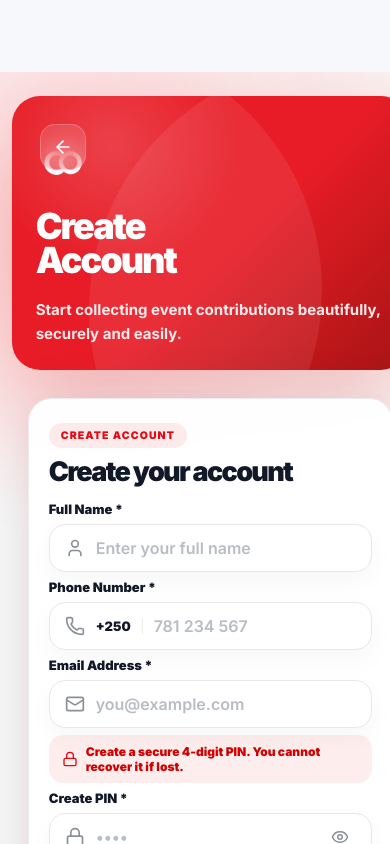
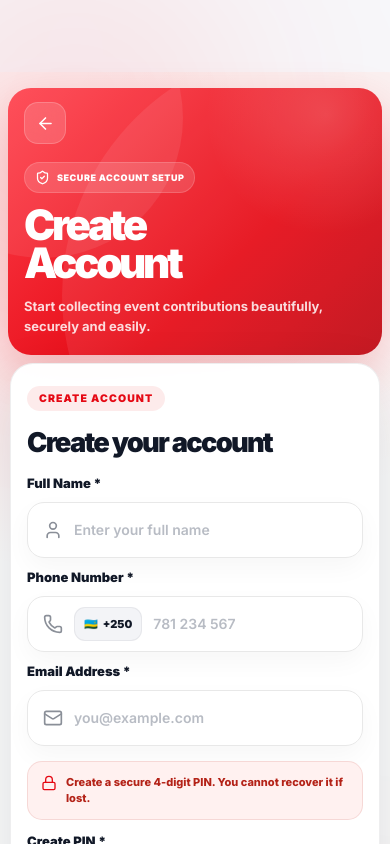
Before and after one commit to Nyiridandi1/contriba-web, a React (Vite) app: page /register in a window 390 px wide. Shown: the top 844 px of the page. Built offline with nearby package versions, Linux system fonts and the light colour scheme; no server answers.

Commit message:
feat: polish premium mobile login experience

```diff
--- a/src/webapp/pages/Register.css
+++ b/src/webapp/pages/Register.css
@@ -1,8 +1,330 @@
-.register-card {
-  max-width: 480px;
+/* ==========================================================
+   CONTRIBA REGISTER — PREMIUM RESPONSIVE AUTH EXPERIENCE
+========================================================== */
+
+html,
+body,
+#root {
+  min-height: 100%;
 }
 
-/* ── REGISTRATION SUCCESS MODAL — PREMIUM ── */
+body:has(.register-intro) {
+  margin: 0 !important;
+  min-height: 100dvh !important;
+  overflow-x: hidden !important;
+  background: #f7f8fb !important;
+}
+
+.auth-layout:has(.register-intro),
+.auth-page:has(.register-intro),
+.auth-shell:has(.register-intro),
+.auth-container:has(.register-intro),
+.auth-wrapper:has(.register-intro) {
+  width: 100% !important;
+  max-width: none !important;
+  min-height: 100dvh !important;
+  height: auto !important;
+  margin: 0 !important;
+  padding:
+    max(10px, env(safe-area-inset-top))
+    0
+    max(10px, env(safe-area-inset-bottom)) !important;
+  display: flex !important;
+  flex-direction: column !important;
+  align-items: stretch !important;
+  justify-content: flex-start !important;
+  gap: 10px !important;
+  box-sizing: border-box !important;
+  overflow-x: hidden !important;
+}
+
+.register-intro,
+.register-card {
+  box-sizing: border-box;
+}
+
+/* HERO */
+.register-intro {
+  position: relative;
+  isolation: isolate;
+  overflow: hidden;
+  width: calc(100% - 24px) !important;
+  max-width: 520px !important;
+  min-height: 0 !important;
+  height: auto !important;
+  margin: 0 auto !important;
+  padding: 16px 18px 22px !important;
+  border-radius: 26px !important;
+  color: #ffffff;
+  background:
+    radial-gradient(
+      circle at 85% 10%,
+      rgba(255, 255, 255, 0.16),
+      transparent 30%
+    ),
+    linear-gradient(135deg, #ff414d, #e50914 62%, #be0710);
+  box-shadow: 0 20px 48px rgba(229, 9, 20, 0.2);
+}
+
+.register-intro::before {
+  content: "";
+  position: absolute;
+  z-index: -1;
+  width: 280px;
+  height: 280px;
+  top: -110px;
+  left: -105px;
+  border-radius: 999px;
+  background: rgba(255, 255, 255, 0.08);
+  pointer-events: none;
+}
+
+.register-intro-top {
+  position: relative !important;
+  display: flex !important;
+  align-items: center !important;
+  justify-content: flex-start !important;
+  min-height: 42px !important;
+  margin-bottom: 20px !important;
+}
+
+.register-back {
+  position: static !important;
+  width: 42px !important;
+  height: 42px !important;
+  min-width: 42px !important;
+  min-height: 42px !important;
+  display: grid !important;
+  place-items: center !important;
+  padding: 0 !important;
+  border-radius: 14px !important;
+  color: #ffffff !important;
+  background: rgba(255, 255, 255, 0.15) !important;
+  border: 1px solid rgba(255, 255, 255, 0.2) !important;
+  text-decoration: none !important;
+  backdrop-filter: blur(14px);
+  transform: none !important;
+}
+
+.register-intro-copy {
+  position: relative;
+  z-index: 2;
+}
+
+.register-eyebrow {
+  width: fit-content;
+  display: inline-flex;
+  align-items: center;
+  gap: 7px;
+  margin-bottom: 13px;
+  padding: 7px 10px;
+  border-radius: 999px;
+  color: #ffffff;
+  background: rgba(255, 255, 255, 0.14);
+  border: 1px solid rgba(255, 255, 255, 0.16);
+  font-size: 9px;
+  font-weight: 950;
+  text-transform: uppercase;
+  letter-spacing: 0.06em;
+}
+
+.register-intro h1 {
+  margin: 0;
+  font-size: clamp(42px, 11vw, 48px) !important;
+  line-height: 0.9 !important;
+  letter-spacing: -0.08em;
+}
+
+.register-intro p {
+  max-width: 100%;
+  margin: 14px 0 0;
+  color: rgba(255, 255, 255, 0.84);
+  font-size: 13px;
+  line-height: 1.55;
+  font-weight: 650;
+}
+
+/* FORM CARD */
+.register-card {
+  position: relative;
+  z-index: 2;
+  width: calc(100% - 32px) !important;
+  max-width: 500px !important;
+  min-height: 0 !important;
+  height: auto !important;
+  margin: 0 auto !important;
+  padding: 22px 16px 20px !important;
+  border-radius: 26px !important;
+  background: rgba(255, 255, 255, 0.98) !important;
+  border: 1px solid rgba(17, 24, 39, 0.07);
+  box-shadow: 0 22px 58px rgba(17, 24, 39, 0.13);
+  backdrop-filter: blur(20px);
+  align-self: auto !important;
+  flex: 0 0 auto !important;
+}
+
+.register-card h2 {
+  margin: 9px 0 18px !important;
+  font-size: clamp(27px, 7vw, 30px) !important;
+  line-height: 0.98;
+  letter-spacing: -0.065em;
+}
+
+.register-form {
+  gap: 11px;
+  margin-bottom: 0 !important;
+  padding-bottom: 0 !important;
+}
+
+.register-input {
+  min-height: 56px !important;
+  border-radius: 17px !important;
+}
+
+.register-input:focus-within {
+  border-color: rgba(229, 9, 20, 0.4) !important;
+  box-shadow: 0 0 0 4px rgba(229, 9, 20, 0.08);
+}
+
+.register-country {
+  min-height: 34px;
+  display: inline-flex !important;
+  align-items: center;
+  gap: 5px;
+  padding: 0 9px;
+  border-radius: 11px;
+  color: #111827;
+  background: #f3f4f7;
+  border: 1px solid rgba(17, 24, 39, 0.06);
+  white-space: nowrap;
+  font-size: 11px;
+  font-weight: 900;
+}
+
+.register-input input {
+  min-width: 0;
+  font-size: 14px !important;
+}
+
+.register-pin-note {
+  display: flex !important;
+  align-items: flex-start !important;
+  gap: 9px !important;
+  margin: 4px 0 2px !important;
+  padding: 12px 13px !important;
+  border-radius: 15px !important;
+  color: #b42318 !important;
+  background: #fff1f0 !important;
+  border: 1px solid rgba(180, 35, 24, 0.12) !important;
+  font-size: 11px !important;
+  line-height: 1.5 !important;
+  font-weight: 800 !important;
+}
+
+.register-pin-note svg {
+  flex-shrink: 0;
+  margin-top: 1px;
+}
+
+.register-message {
+  margin: 4px 0 0 !important;
+  padding: 11px 13px;
+  border-radius: 13px;
+  color: #b42318;
+  background: #fff1f0;
+  border: 1px solid rgba(180, 35, 24, 0.12);
+  font-size: 12px;
+  line-height: 1.45;
+  font-weight: 800;
+}
+
+.register-submit {
+  min-height: 56px !important;
+  margin-top: 8px;
+  border-radius: 17px !important;
+  box-shadow: 0 18px 34px rgba(229, 9, 20, 0.23);
+}
+
+.register-switch {
+  display: flex;
+  flex-wrap: wrap;
+  justify-content: center;
+  gap: 4px 6px;
+  margin-top: 16px !important;
+  margin-bottom: 0 !important;
+  text-align: center;
+  font-size: 12px !important;
+}
+
+/* SHORTER PHONES */
+@media (max-width: 420px) {
+  .auth-layout:has(.register-intro),
+  .auth-page:has(.register-intro),
+  .auth-shell:has(.register-intro),
+  .auth-container:has(.register-intro),
+  .auth-wrapper:has(.register-intro) {
+    gap: 8px !important;
+    padding:
+      max(8px, env(safe-area-inset-top))
+      0
+      max(8px, env(safe-area-inset-bottom)) !important;
+  }
+
+  .register-intro {
+    width: calc(100% - 16px) !important;
+    padding: 14px 16px 19px !important;
+    border-radius: 23px !important;
+  }
+
+  .register-intro-top {
+    margin-bottom: 18px !important;
+  }
+
+  .register-intro h1 {
+    font-size: 42px !important;
+  }
+
+  .register-card {
+    width: calc(100% - 20px) !important;
+    border-radius: 23px !important;
+  }
+}
+
+/* Register is longer, so allow natural scrolling on phones */
+@media (max-width: 768px) {
+  body:has(.register-intro) {
+    overflow-y: auto !important;
+  }
+
+  .auth-layout:has(.register-intro),
+  .auth-page:has(.register-intro),
+  .auth-shell:has(.register-intro),
+  .auth-container:has(.register-intro),
+  .auth-wrapper:has(.register-intro) {
+    justify-content: flex-start !important;
+    height: auto !important;
+    overflow: visible !important;
+  }
+}
+
+/* DARK MODE */
+html[data-theme="dark"] .register-card {
+  background: rgba(24, 24, 30, 0.98) !important;
+  border-color: rgba(255, 255, 255, 0.08) !important;
+  box-shadow: 0 26px 70px rgba(0, 0, 0, 0.42) !important;
+}
+
+html[data-theme="dark"] .register-card h2 {
+  color: #ffffff !important;
+}
+
+html[data-theme="dark"] .register-country {
+  color: #ffffff;
+  background: #24242c;
+  border-color: rgba(255, 255, 255, 0.07);
+}
+
+/* ── REGISTRATION SUCCESS MODAL — PRESERVED ── */
 .register-success-overlay {
   position: fixed;
   inset: 0;
@@ -29,11 +351,17 @@
 }
 
 @keyframes successPop {
-  from { opacity: 0; transform: scale(0.88) translateY(20px); }
-  to { opacity: 1; transform: scale(1) translateY(0); }
+  from {
+    opacity: 0;
+    transform: scale(0.88) translateY(20px);
+  }
+
+  to {
+    opacity: 1;
+    transform: scale(1) translateY(0);
+  }
 }
 
-/* ── MODAL HEADER ── */
 .register-success-header {
   background: linear-gradient(135deg, #111827 0%, #1f2937 100%);
   padding: 28px 28px 24px;
@@ -94,7 +422,6 @@
   color: white;
 }
 
-/* ── MODAL BODY ── */
 .register-success-body {
   padding: 24px 28px;
   display: flex;
@@ -102,7 +429,6 @@
   gap: 16px;
 }
 
-/* ── PIN WARNING BOX ── */
 .register-pin-warning {
   width: 100%;
   background: rgba(229, 9, 20, 0.04);
@@ -123,7 +449,7 @@
 .register-pin-warning-header strong {
   font-size: 14px;
   font-weight: 800;
-  color: #E50914;
+  color: #e50914;
 }
 
 .register-pin-warning > p {
@@ -155,7 +481,6 @@
   font-weight: 600;
 }
 
-/* ── PIN DISPLAY ── */
 .register-pin-display {
   width: 100%;
   display: flex;
@@ -181,13 +506,12 @@
   color: #ffffff;
 }
 
-/* ── CONTINUE BUTTON ── */
 .register-continue-btn {
   width: 100%;
   height: 52px;
   border-radius: 14px;
   border: none;
-  background: #E50914;
+  background: #e50914;
   color: white;
   font-size: 15px;
   font-weight: 800;
@@ -212,7 +536,6 @@
   line-height: 1.5;
 }
 
-/* ── MOBILE ── */
 @media (max-width: 480px) {
   .register-success-modal {
     border-radius: 20px;
--- a/src/webapp/pages/Register.jsx
+++ b/src/webapp/pages/Register.jsx
@@ -6,15 +6,14 @@ import {
   Lock,
   Mail,
   Phone,
+  ShieldCheck,
   User,
   UserPlus,
 } from "lucide-react";
+import { useState } from "react";
 
-import { useState } from "react";
 import { sendOTP } from "../api/api";
-
 import AuthLayout from "../layout/AuthLayout";
-import logoIcon from "../../assets/logo-icon.png";
 
 import "../components/auth/AuthForm.css";
 import "./Register.css";
@@ -45,8 +44,8 @@ function Register() {
     pin === confirmPin &&
     !loading;
 
-  async function handleSubmit(e) {
-    e.preventDefault();
+  async function handleSubmit(event) {
+    event.preventDefault();
     setMessage("");
 
     if (fullName.trim().length < 3) {
@@ -76,8 +75,11 @@ function Register() {
 
     setLoading(true);
 
-    // Send OTP to email
-    const result = await sendOTP(fullName.trim(), cleanPhone, email.trim());
+    const result = await sendOTP(
+      fullName.trim(),
+      cleanPhone,
+      email.trim()
+    );
 
     setLoading(false);
 
@@ -86,7 +88,6 @@ function Register() {
       return;
     }
 
-    // Navigate to OTP screen with all data
     navigate("/otp", {
       state: {
         name: fullName.trim(),
@@ -99,12 +100,22 @@ function Register() {
 
   return (
     <AuthLayout>
-      <div className="auth-intro">
-        <Link to="/" className="auth-back" aria-label="Back to home">
-          <ArrowLeft size={20} />
+      <section className="auth-intro register-intro">
+        <div className="register-intro-top">
+          <Link
+            to="/"
+            className="auth-back register-back"
+            aria-label="Back to home"
+          >
+            <ArrowLeft size={19} />
           </Link>
+        </div>
 
-        <img src={logoIcon} alt="Contriba" className="auth-logo-icon" />
+        <div className="register-intro-copy">
+          <span className="register-eyebrow">
+            <ShieldCheck size={15} />
+            Secure account setup
+          </span>
 
           <h1>
             Create
@@ -113,112 +124,144 @@ function Register() {
           </h1>
 
           <p>
-          Start collecting event contributions beautifully,
-          securely and easily.
+            Start collecting event contributions beautifully, securely and
+            easily.
           </p>
         </div>
+      </section>
 
-      <div className="auth-form-card register-card">
+      <section className="auth-form-card register-card">
         <span className="auth-mini-label">Create Account</span>
         <h2>Create your account</h2>
 
-        <form className="auth-form" onSubmit={handleSubmit}>
-          <label>Full Name *</label>
-          <div className="auth-input">
+        <form className="auth-form register-form" onSubmit={handleSubmit}>
+          <label htmlFor="register-name">Full Name *</label>
+
+          <div className="auth-input register-input">
             <User size={20} />
             <input
+              id="register-name"
               type="text"
+              autoComplete="name"
               placeholder="Enter your full name"
               value={fullName}
-              onChange={(e) => setFullName(e.target.value)}
+              onChange={(event) => setFullName(event.target.value)}
             />
           </div>
 
-          <label>Phone Number *</label>
-          <div className="auth-input">
+          <label htmlFor="register-phone">Phone Number *</label>
+
+          <div className="auth-input register-input">
             <Phone size={20} />
-            <span className="auth-country">+250</span>
+
+            <span className="auth-country register-country">
+              <span aria-hidden="true">🇷🇼</span>
+              +250
+            </span>
+
             <input
+              id="register-phone"
               type="tel"
+              inputMode="numeric"
+              autoComplete="tel"
               placeholder="781 234 567"
               value={phone}
-              onChange={(e) => setPhone(e.target.value)}
+              onChange={(event) => setPhone(event.target.value)}
             />
           </div>
 
-          <label>Email Address *</label>
-          <div className="auth-input">
+          <label htmlFor="register-email">Email Address *</label>
+
+          <div className="auth-input register-input">
             <Mail size={20} />
             <input
+              id="register-email"
               type="email"
+              autoComplete="email"
               placeholder="you@example.com"
               value={email}
-              onChange={(e) => setEmail(e.target.value)}
+              onChange={(event) => setEmail(event.target.value)}
             />
           </div>
 
-          <div className="auth-pin-note">
+          <div className="auth-pin-note register-pin-note">
             <Lock size={16} />
+            <span>
               Create a secure 4-digit PIN. You cannot recover it if lost.
+            </span>
           </div>
 
-          <label>Create PIN *</label>
-          <div className="auth-input">
+          <label htmlFor="register-pin">Create PIN *</label>
+
+          <div className="auth-input register-input">
             <Lock size={20} />
             <input
+              id="register-pin"
               type={showPin ? "text" : "password"}
+              inputMode="numeric"
+              autoComplete="new-password"
               placeholder="••••"
               value={pin}
               maxLength={6}
-              onChange={(e) => setPin(e.target.value)}
+              onChange={(event) => setPin(event.target.value)}
             />
+
             <button
               type="button"
               className="auth-eye-button"
-              onClick={() => setShowPin(!showPin)}
+              onClick={() => setShowPin((current) => !current)}
+              aria-label={showPin ? "Hide PIN" : "Show PIN"}
             >
               {showPin ? <EyeOff size={18} /> : <Eye size={18} />}
             </button>
           </div>
 
-          <label>Confirm PIN *</label>
-          <div className="auth-input">
+          <label htmlFor="register-confirm-pin">Confirm PIN *</label>
+
+          <div className="auth-input register-input">
             <Lock size={20} />
             <input
+              id="register-confirm-pin"
               type={showConfirmPin ? "text" : "password"}
+              inputMode="numeric"
+              autoComplete="new-password"
               placeholder="••••"
               value={confirmPin}
               maxLength={6}
-              onChange={(e) => setConfirmPin(e.target.value)}
+              onChange={(event) => setConfirmPin(event.target.value)}
             />
+
             <button
               type="button"
               className="auth-eye-button"
-              onClick={() => setShowConfirmPin(!showConfirmPin)}
+              onClick={() => setShowConfirmPin((current) => !current)}
+              aria-label={showConfirmPin ? "Hide PIN" : "Show PIN"}
             >
               {showConfirmPin ? <EyeOff size={18} /> : <Eye size={18} />}
             </button>
           </div>
 
           {message && (
-            <p className="auth-message">{message}</p>
+            <p className="auth-message register-message" role="alert">
+              {message}
+            </p>
           )}
 
           <button
             type="submit"
-            className="auth-submit"
+            className="auth-submit register-submit"
             disabled={!canSubmit}
           >
             <UserPlus size={20} />
             {loading ? "Sending verification code..." : "Continue"}
           </button>
 
-          <p className="auth-switch">
+          <p className="auth-switch register-switch">
             Already have an account?
             <Link to="/login">Login</Link>
           </p>
         </form>
-      </div>
+      </section>
     </AuthLayout>
   );
 }
```
Lines whose indentation alone changed are shown as unchanged.
